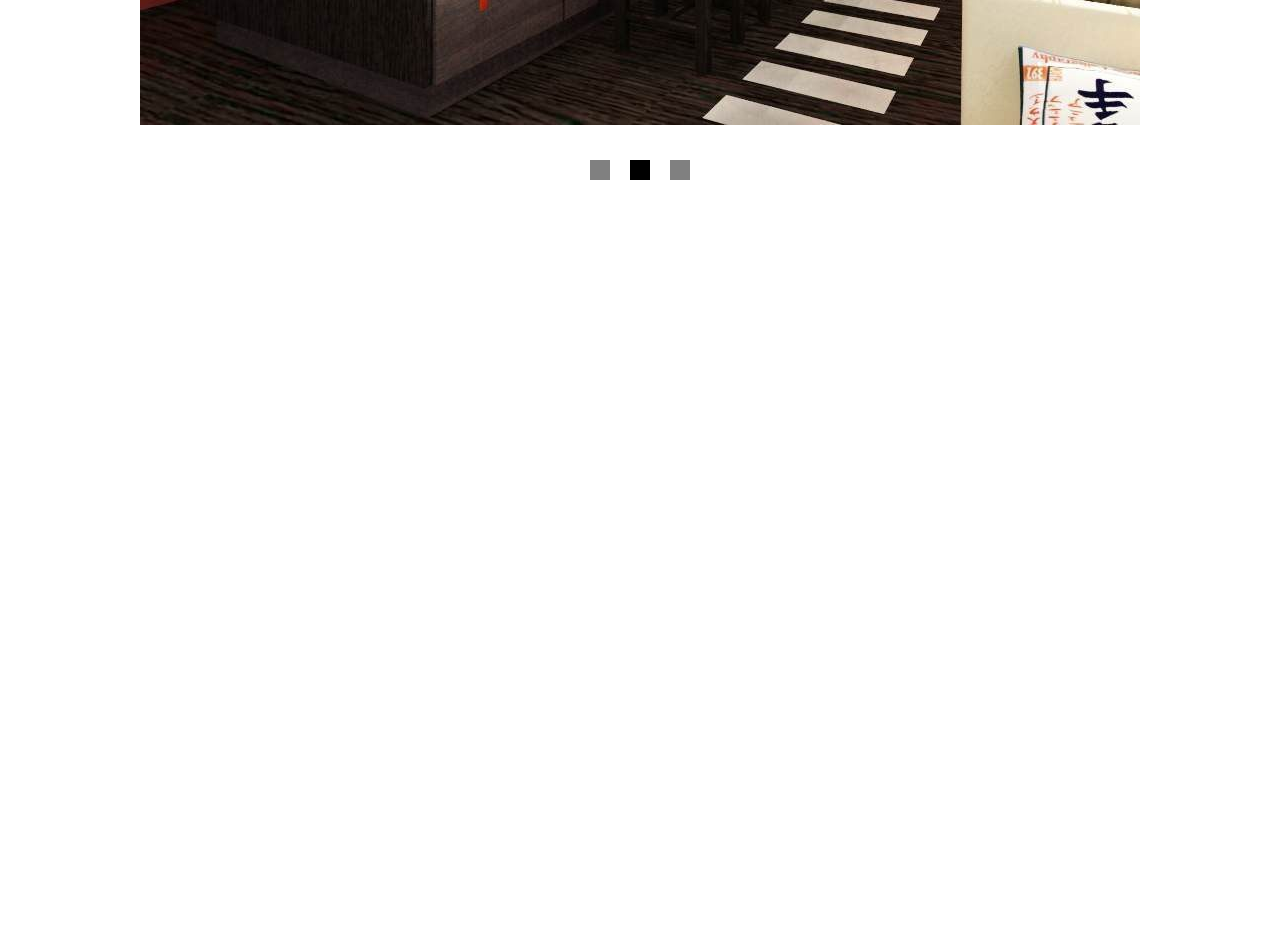
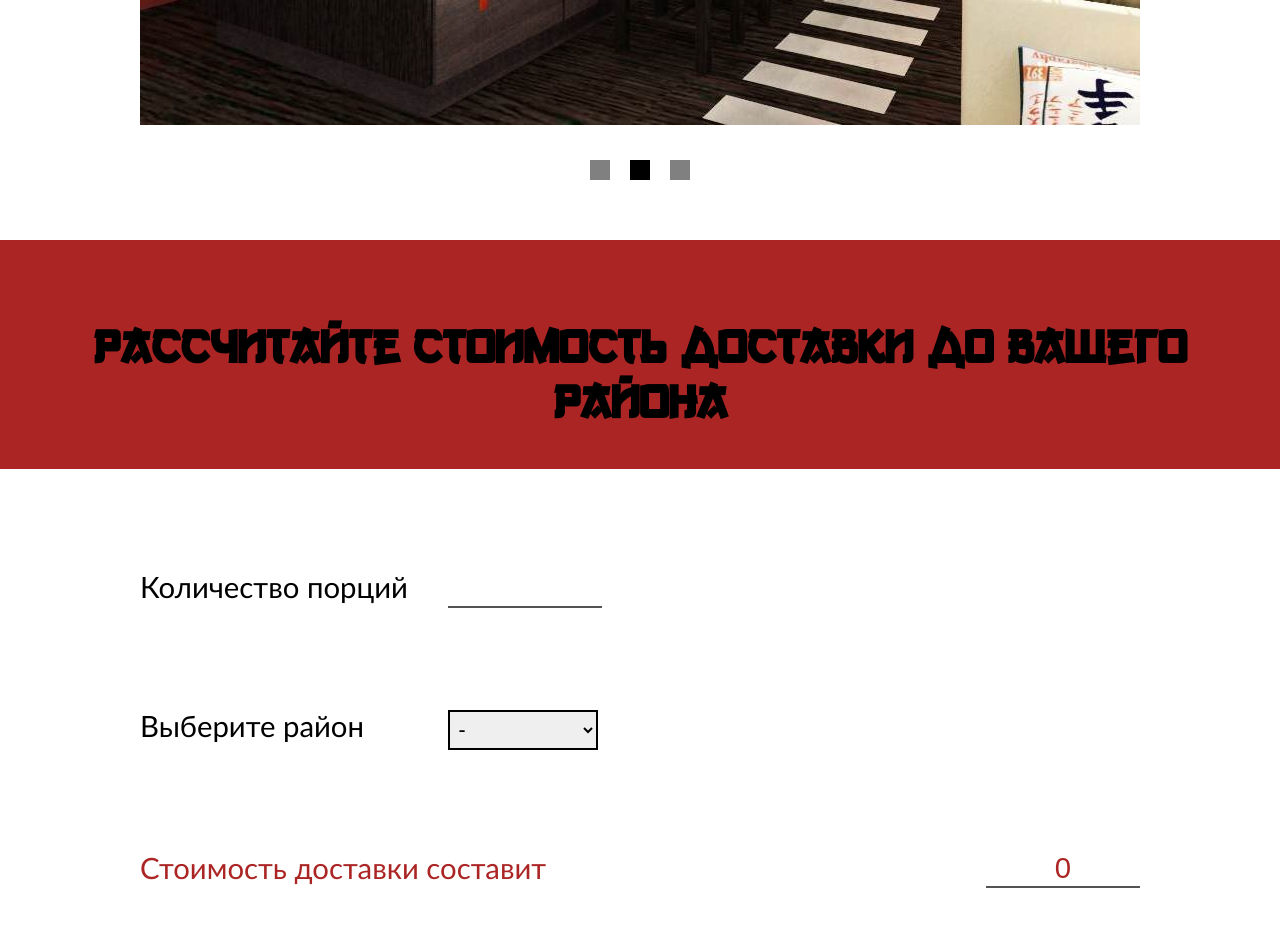
Before and after one commit to IrinaPopova99/js-exercises, a website: page index.html in a window 1280 px wide. Shown: the part 1796-2722 px from the top of the page. Before the commit the page ends 2096 px from the top, so only its background shows below. Drawn offline with Linux system fonts and the light colour scheme.

Commit message:
add functionality to calc, add div calc

```diff
--- a/css/style.css
+++ b/css/style.css
@@ -200,3 +200,54 @@ h2 {
     transition-property: background-color;
     transition-duration: 3s;
   }
+.calc {
+    display: flex;
+    flex-direction: column;
+    justify-content: center;
+    font-size: 22pt;
+    width: 100%;
+    align-items: center;
+}
+.calc-title {
+    padding-top: 40px;
+    text-align: center;
+    background-color: rgb(172, 37, 37);
+    width: 100%;
+}
+.block-counter {
+    margin-top: 100px;
+    margin-bottom: 100px;
+    min-width: 1000px;
+}
+.block-counter label{
+    display: inline-block;
+    width: 300px;
+    text-align: left;
+}
+.block-counter select {
+    height: auto;
+    width: 150px;
+    font-size: 16pt;
+    padding: 5px;
+    outline: none;
+    border: 2px solid black;
+}
+.block-counter-input{
+    border-width: 0px 0px 2px 0px;
+    border-color: black;
+    font-size: 22pt;
+    width: 150px;
+    text-align: center;
+    outline: none;
+}
+.result {
+    position: relative;
+}
+.result label {
+    color: rgb(172, 37, 37);
+}
+.result-input {
+    color: rgb(172, 37, 37);
+    position: absolute;
+    right: 0px;
+}
--- a/index.html
+++ b/index.html
@@ -107,6 +107,28 @@
                     <div class="cross"><i class="fas fa-times fa-3x"></i></div>
                 </div>
             </div>
+            <div class="calc">
+                <div class="calc-title"><h2>Рассчитайте стоимость доставки до вашего района</h2></div>
+                <form action="">
+                    <div class="block-counter">
+                        <label>Количество порций</label>
+                        <input class="block-counter-input" type="text">
+                    </div>
+                    <div class="block-counter">
+                        <label for="district">Выберите район</label>
+                        <select name="district" class="district">
+                            <option value="0">-</option>
+                            <option value="3">Кировский</option>
+                            <option value="10">Центральный</option>
+                            <option value="5">Советский</option>
+                        </select>
+                    </div>
+                    <div class="result">
+                        <label for="">Стоимость доставки составит</label>
+                        <input type="text" value="0" class="block-counter-input result-input">
+                    </div>
+                </form>
+            </div>
 
         </main>
         <script src="https://kit.fontawesome.com/8295607d2b.js" crossorigin="anonymous"></script>
--- a/js/parts/calc.js
+++ b/js/parts/calc.js
@@ -0,0 +1,26 @@
+function calc() {
+    let countInput = document.querySelectorAll('.block-counter-input')[0],
+        resultInput = document.querySelectorAll('.block-counter-input')[1],
+        districtInput = document.querySelector('.district'),
+        result = 0;
+        console.log(districtInput.selectedIndex)
+    countInput.addEventListener('input', function() {
+        result = this.value * 10;
+        if (this.value == 0 || this.value == '' || districtInput.selectedIndex == 0) {
+            resultInput.value = 0;
+            districtInput.selectedIndex = 0;
+        } else {
+            resultInput.value = result;
+        }
+    });
+
+    districtInput.addEventListener('change', function() {
+        if (countInput.value == 0 || countInput.value == '') {
+            resultInput.value = 0;
+        } else {
+            resultInput.value = result * this.options[this.selectedIndex].value;
+        }
+    });
+}
+
+module.exports = calc;
--- a/js/parts/tabs.js
+++ b/js/parts/tabs.js
@@ -1,3 +1,4 @@
+function tabs() {
     let links = document.querySelectorAll('#links'),
         cards = document.querySelectorAll('.card'),
         menu = document.querySelector('.menu');
@@ -27,3 +28,6 @@ menu.addEventListener('click', function(e) {
     });
 
     hideContent(1);
+}
+
+module.exports = tabs;
--- a/js/script.js
+++ b/js/script.js
@@ -2,12 +2,14 @@ window.addEventListener('DOMContentLoaded', () => {
     'use strict';
 
     let tabs = require('./parts/tabs'),
+        calc = require('./parts/calc'),
         slider = require('./parts/slider'),
         modal = require('./parts/modal'),
         timer = require('./parts/timer');
 
 
-    tabs;
+    tabs();
+    calc();
     slider();
     timer();
     modal();
```
Also changed, not shown: dist/js/bundle.js, 1 other file. Lines whose indentation alone changed are shown as unchanged.
